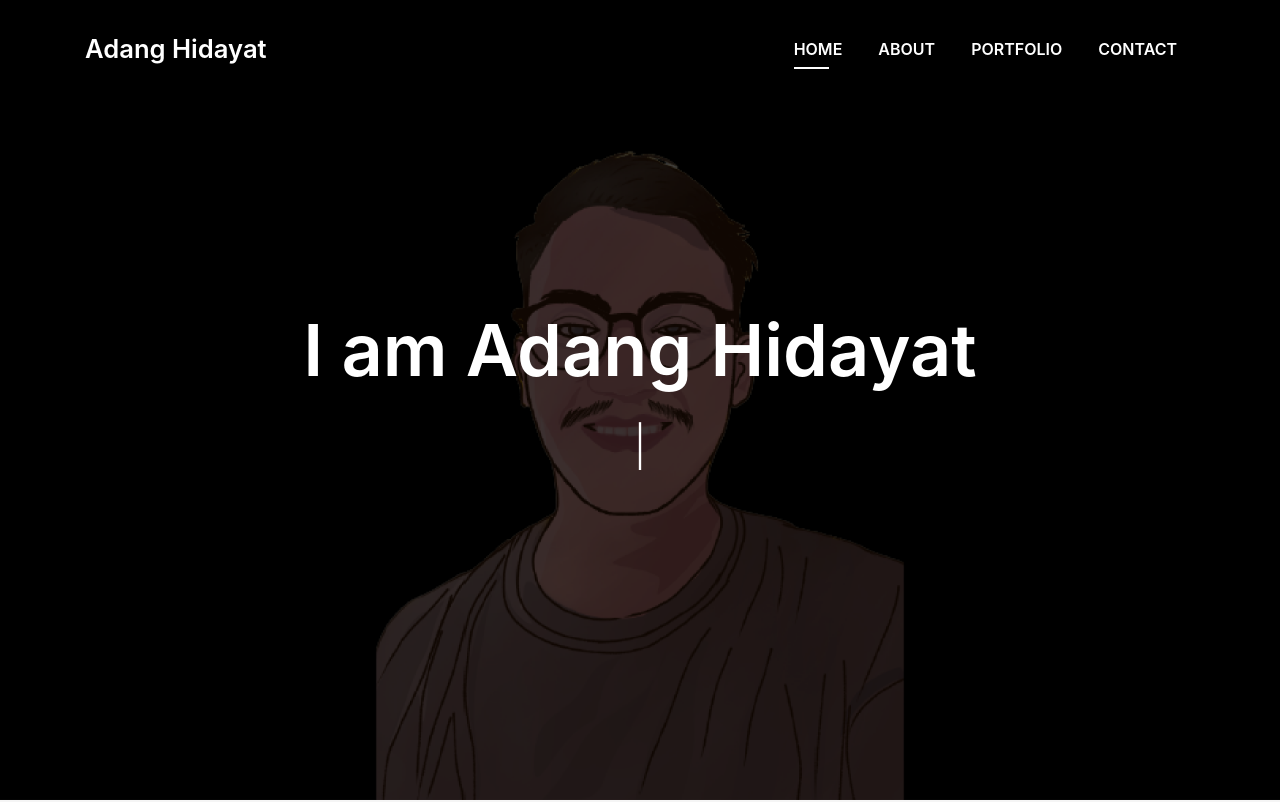
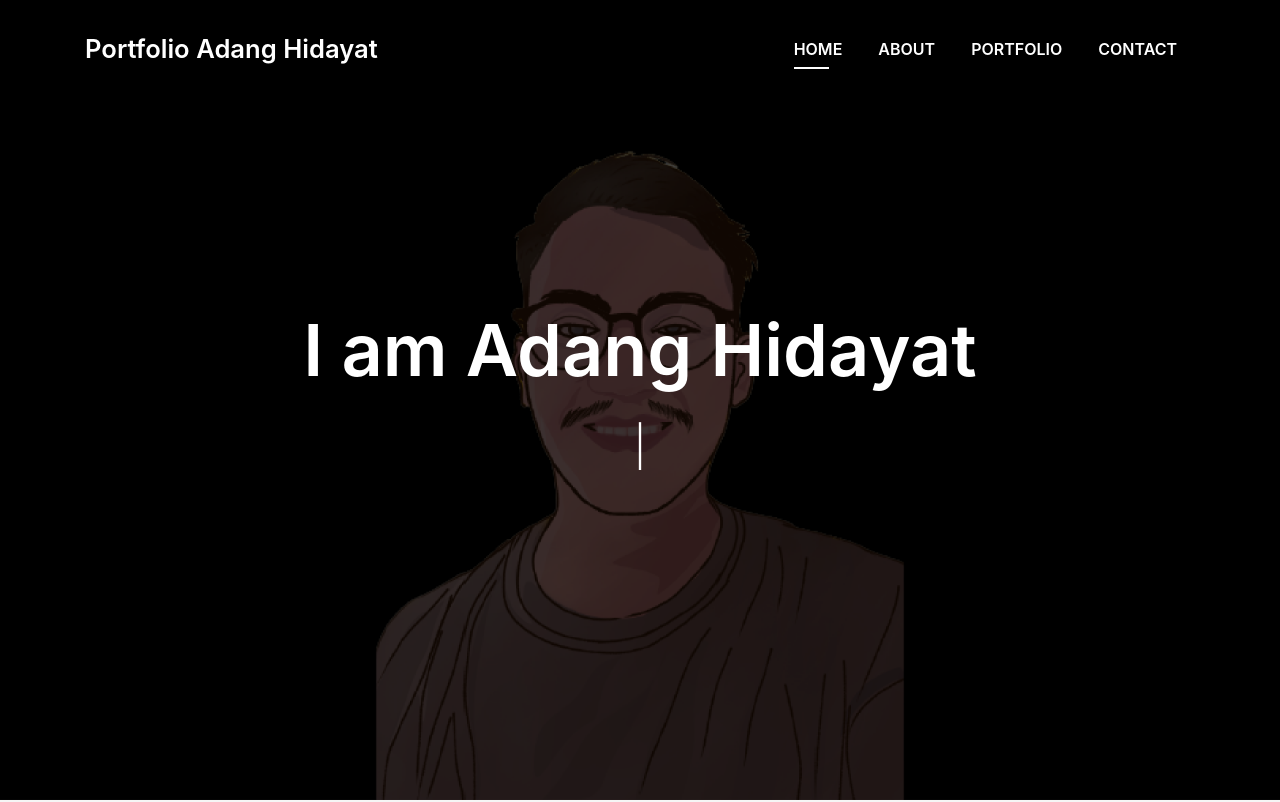
Before and after one commit to adanghdyt/portfolio, a plain HTML site: page index.html in a window 1280 px wide. Shown: the top 802 px of the page. Drawn offline with Linux system fonts and the light colour scheme; files whose address does not match are found by name.

Commit message:
Update index.html

```diff
--- a/index.html
+++ b/index.html
@@ -7,7 +7,7 @@
   <meta content="" name="keywords">
   <meta content="" name="description">
 
-  <!-- Favicons -->
+  <!-- Logo Website -->
   <link href="img/Design AH Black.png" rel="icon">
   <link href="img/Logo Design.jpg" rel="apple-touch-icon">
 
@@ -24,12 +24,6 @@
   <!-- Main Stylesheet File -->
   <link href="css/style.css" rel="stylesheet">
 
-  <!-- =======================================================
-    Theme Name: DevFolio
-    Theme URL: https://bootstrapmade.com/devfolio-bootstrap-portfolio-html-template/
-    Author: BootstrapMade.com
-    License: https://bootstrapmade.com/license/
-  ======================================================= -->
 </head>
 
 <body id="page-top">
@@ -37,7 +31,7 @@
   <!--/ Nav Star /-->
   <nav class="navbar navbar-b navbar-trans navbar-expand-md fixed-top" id="mainNav">
     <div class="container">
-      <a class="navbar-brand js-scroll" href="#page-top">Adang Hidayat</a>
+      <a class="navbar-brand js-scroll" href="#page-top">Portfolio Adang Hidayat</a>
       <button class="navbar-toggler collapsed" type="button" data-toggle="collapse" data-target="#navbarDefault"
         aria-controls="navbarDefault" aria-expanded="false" aria-label="Toggle navigation">
         <span></span>
```
